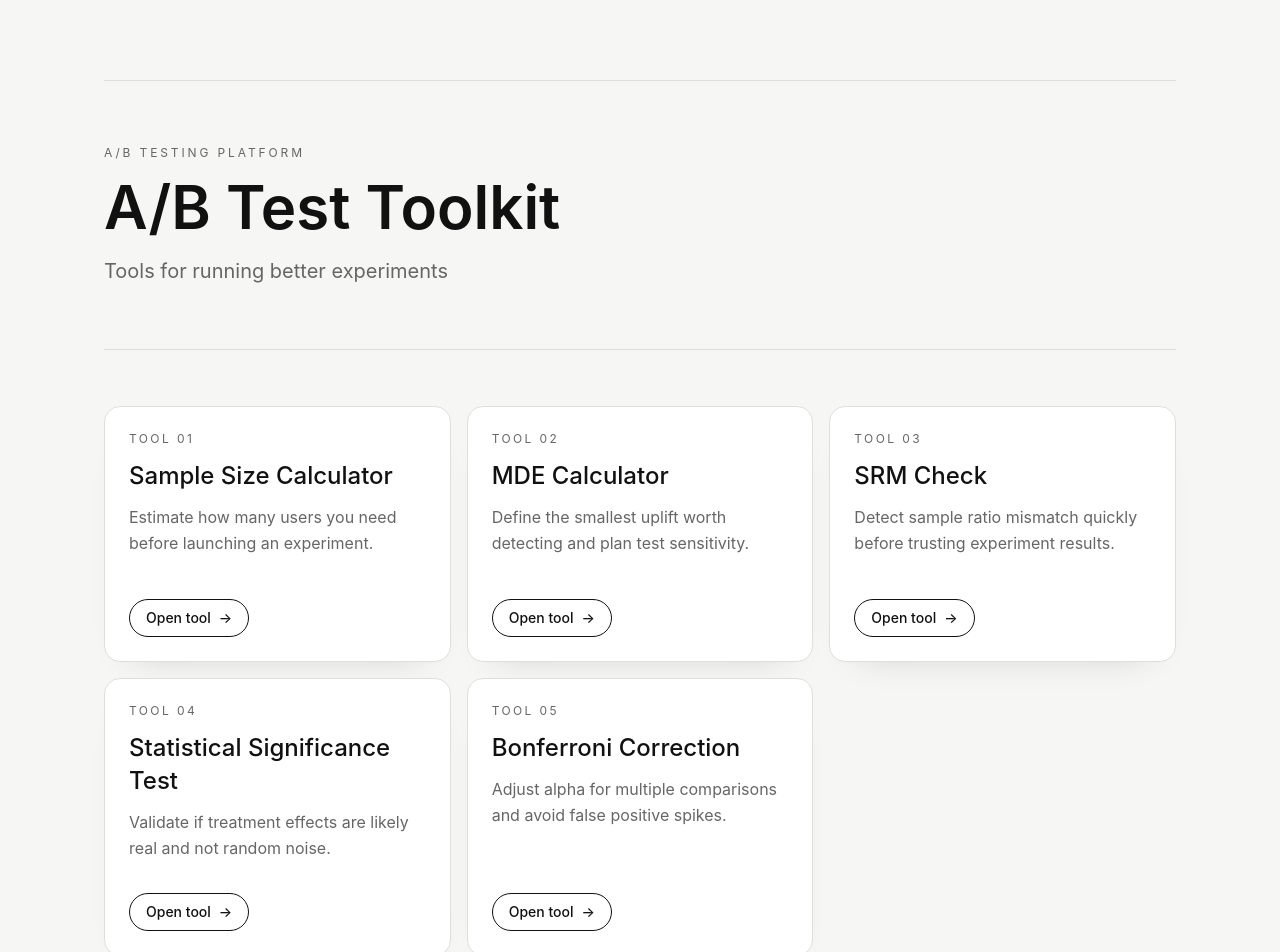
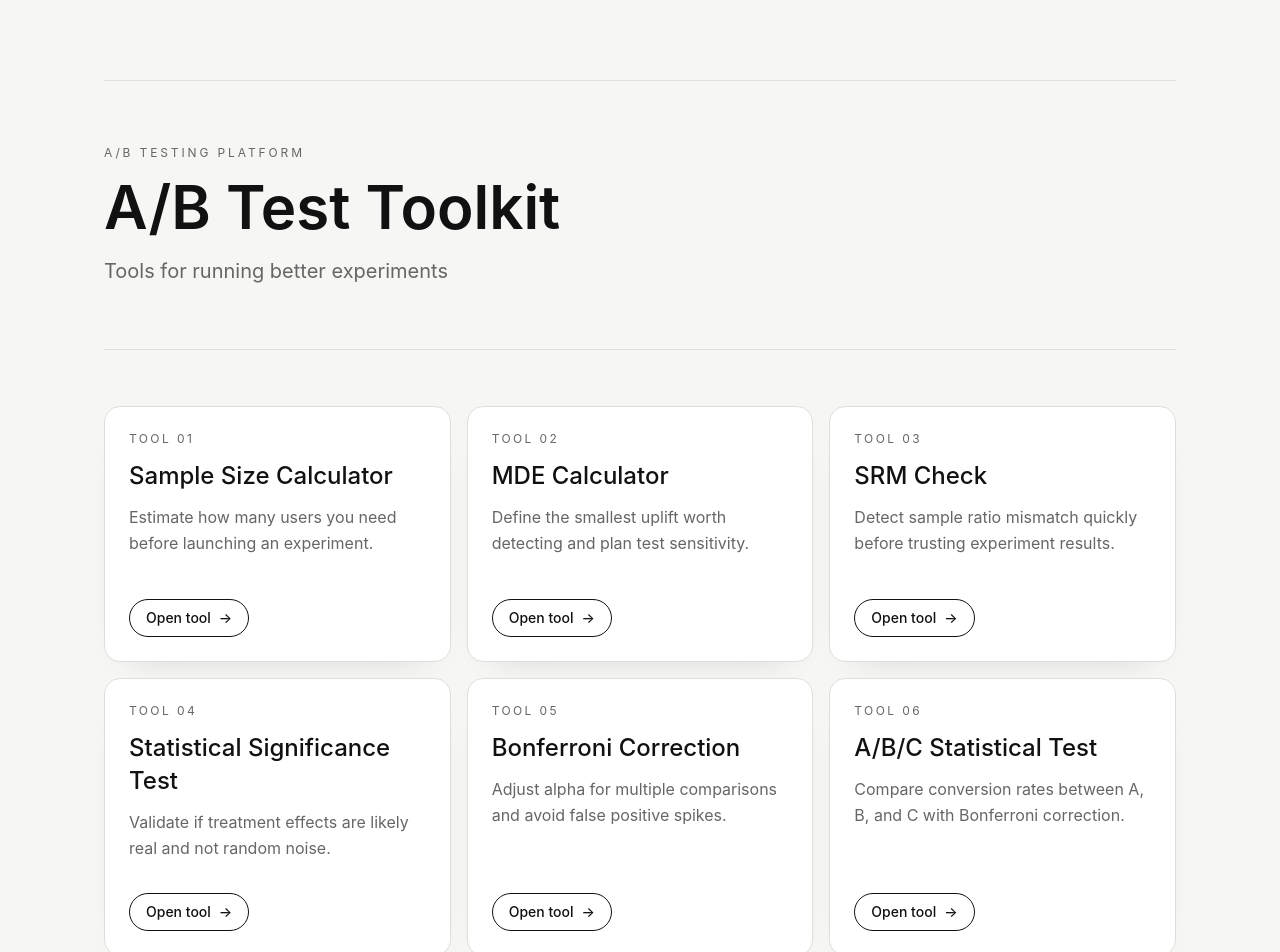
Before and after one commit to elizabeth290789/ab-tools-site, a Next.js app: page / in a window 1280 px wide. Shown: the top 952 px of the page. Built offline with nearby package versions, Linux system fonts and the light colour scheme.

Commit message:
Add A/B/C Statistical Test card to toolkit

```diff
--- a/app/page.tsx
+++ b/app/page.tsx
@@ -37,6 +37,12 @@ const tools: Tool[] = [
     description:
       'Adjust alpha for multiple comparisons and avoid false positive spikes.',
     href: '/bonferroni'
+  },
+  {
+    title: 'A/B/C Statistical Test',
+    description:
+      'Compare conversion rates between A, B, and C with Bonferroni correction.',
+    href: '/stat-test-abc'
   }
 ];
 
```
